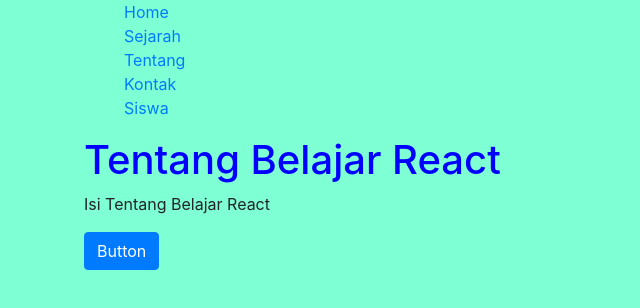
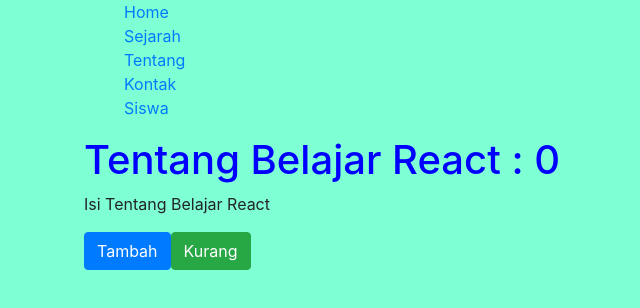
Before and after one commit to ujangaris/ReactJS, a React (Create React App) app: page /tentang in a window 1280 px wide. Shown: the top 308 px of the page, without its empty margins (1-641 px from the left). Built offline with nearby package versions, Linux system fonts and the light colour scheme.

Commit message:
#8 State | function untuk menambah dan mengurangi

```diff
--- a/src/pages/Tentang.js
+++ b/src/pages/Tentang.js
@@ -1,9 +1,22 @@
+import {useState } from 'react';
 function Tentang() {
+
+    const [count, setCount] = useState(0);
+    function tambah(){
+        setCount(count+1)
+    }
+    function kurang(){
+        if(count > 0){
+
+            setCount(count-1)
+        }
+    }
     return (
         <div className="App">
-            <h1>Tentang Belajar React</h1>
+            <h1>Tentang Belajar React : {count}</h1>
             <p>Isi Tentang Belajar React</p>
-            <button type="button" className="btn btn-primary">Button</button>
+            <button type="button" onClick={tambah} className="btn btn-primary">Tambah</button>
+            <button type="button" onClick={kurang}  className="btn btn-success">Kurang</button>
         </div>
     );
 }
```
